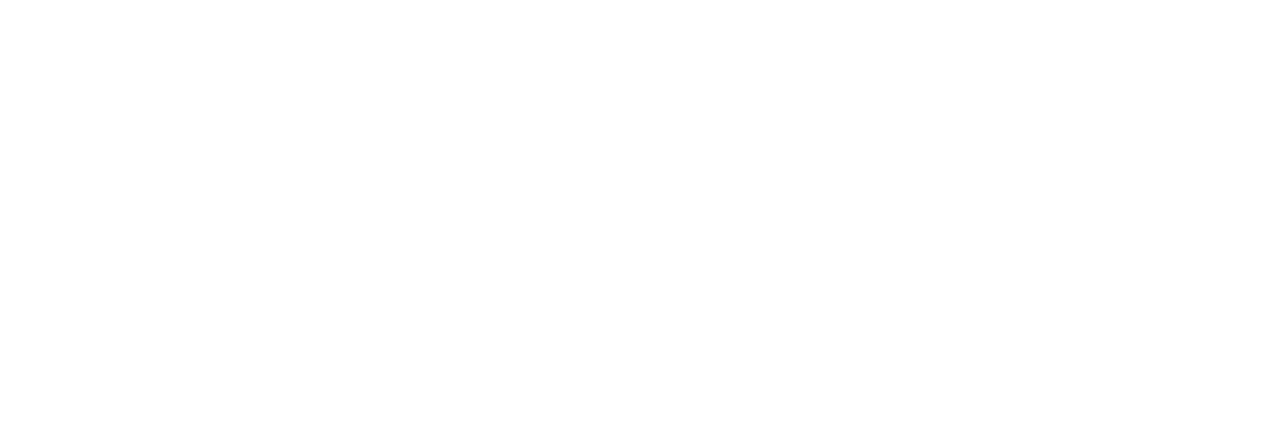
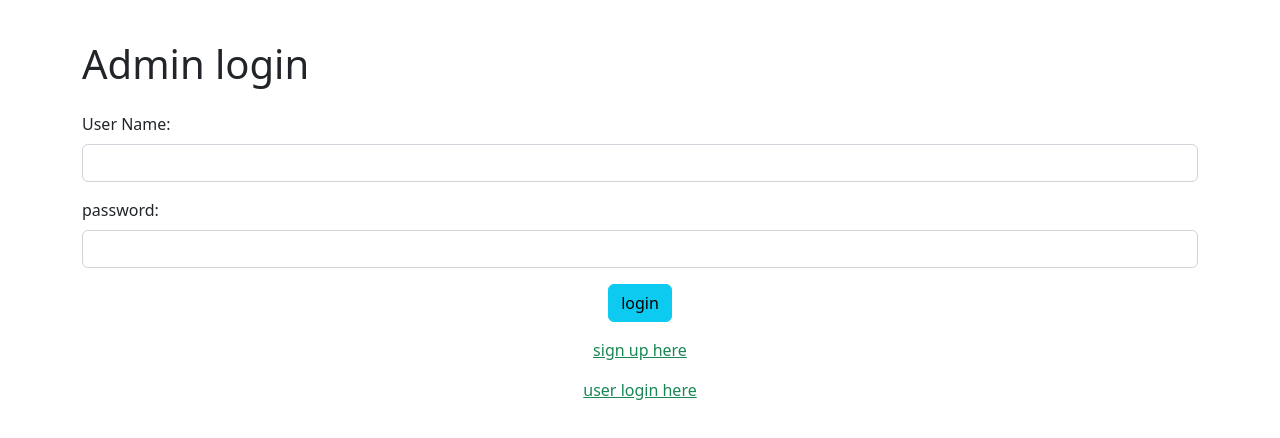
Before and after one commit to krishnanunnijp/shopping-cart-angular-app-2, an Angular app: page / in a window 1280 px wide. Shown: the top 438 px of the page. Built offline with nearby package versions, Linux system fonts and the light colour scheme.

Commit message:
admin login updated

```diff
--- /dev/null
+++ b/src/app/admin-login/admin-login.component.html
@@ -0,0 +1,29 @@
+<div class="container">
+    <div class="row">
+        <div class="col col-12 col-sm-12 col-md-12 col-lg-12 col-xl-12 col-xxl-12">
+            <div class="row g-3 mt-4">
+                <div class="col-12 col-sm-12 col-md-12 col-lg-12 col-xl-12 col-xxl-12">
+                    <h1> Admin login</h1>
+                </div>
+                <div class="col-12 col-sm-12 col-md-12 col-lg-12 col-xl-12 col-xxl-12">
+                    <label for="username" class="form-label">User Name:</label>
+                    <input name="username" [(ngModel)]="username" type="text" class="form-control">
+                </div>
+                <div class="col-12 col-sm-12 col-md-12 col-lg-12 col-xl-12 col-xxl-12">
+                    <label for="password" class="form-label">password:</label>
+                    <input name="password" [(ngModel)]="password" type="password" class="form-control">
+                </div>
+                <div class="col-12 col-sm-12 col-md-12 col-lg-12 col-xl-12 col-xxl-12 text-center">
+                    <a (click)="login()" class="btn btn-info">login</a>
+                </div>
+                <div class="col-12 col-sm-12 col-md-12 col-lg-12 col-xl-12 col-xxl-12 text-center">
+                    <a href="" class="link-success">sign up here</a>
+                </div>
+                <div class="col-12 col-sm-12 col-md-12 col-lg-12 col-xl-12 col-xxl-12 text-center">
+                    <a href="" class="link-success">user login  here</a>
+                </div>
+
+            </div>
+        </div>
+    </div>
+</div>
--- /dev/null
+++ b/src/app/admin-login/admin-login.component.ts
@@ -0,0 +1,23 @@
+import { Component } from '@angular/core';
+import { Router } from '@angular/router';
+
+@Component({
+  selector: 'app-admin-login',
+  templateUrl: './admin-login.component.html',
+  styleUrls: ['./admin-login.component.css']
+})
+export class AdminLoginComponent {
+  username=""
+  password=""
+  constructor(private route:Router){}
+  login=()=>{
+    if(this.username=="admin" && this.password=="12345"){
+      this.route.navigate(['/'])
+      this.username=""
+      this.password=""
+    }else{
+      alert("invalid login")
+    }
+  }
+
+}
--- a/src/app/app.module.ts
+++ b/src/app/app.module.ts
@@ -1,16 +1,30 @@
 import { NgModule } from '@angular/core';
 import { BrowserModule } from '@angular/platform-browser';
+import { RouterModule, Routes } from '@angular/router';
 
 import { AppRoutingModule } from './app-routing.module';
 import { AppComponent } from './app.component';
+import { AdminLoginComponent } from './admin-login/admin-login.component';
+import { FormsModule } from '@angular/forms';
+import{HttpClientModule}from '@angular/common/http'
+const myRouter:Routes=[
+  {
+    path:"",
+    component: AdminLoginComponent
+  }
+]
 
 @NgModule({
   declarations: [
-    AppComponent
+    AppComponent,
+    AdminLoginComponent
   ],
   imports: [
     BrowserModule,
-    AppRoutingModule
+    AppRoutingModule,
+    RouterModule.forRoot(myRouter),
+    FormsModule,
+    HttpClientModule
   ],
   providers: [],
   bootstrap: [AppComponent]
```
Also changed, not shown: src/app/api.service.ts (added, +11 -0 lines), src/app/admin-login/admin-login.component.css (added).
